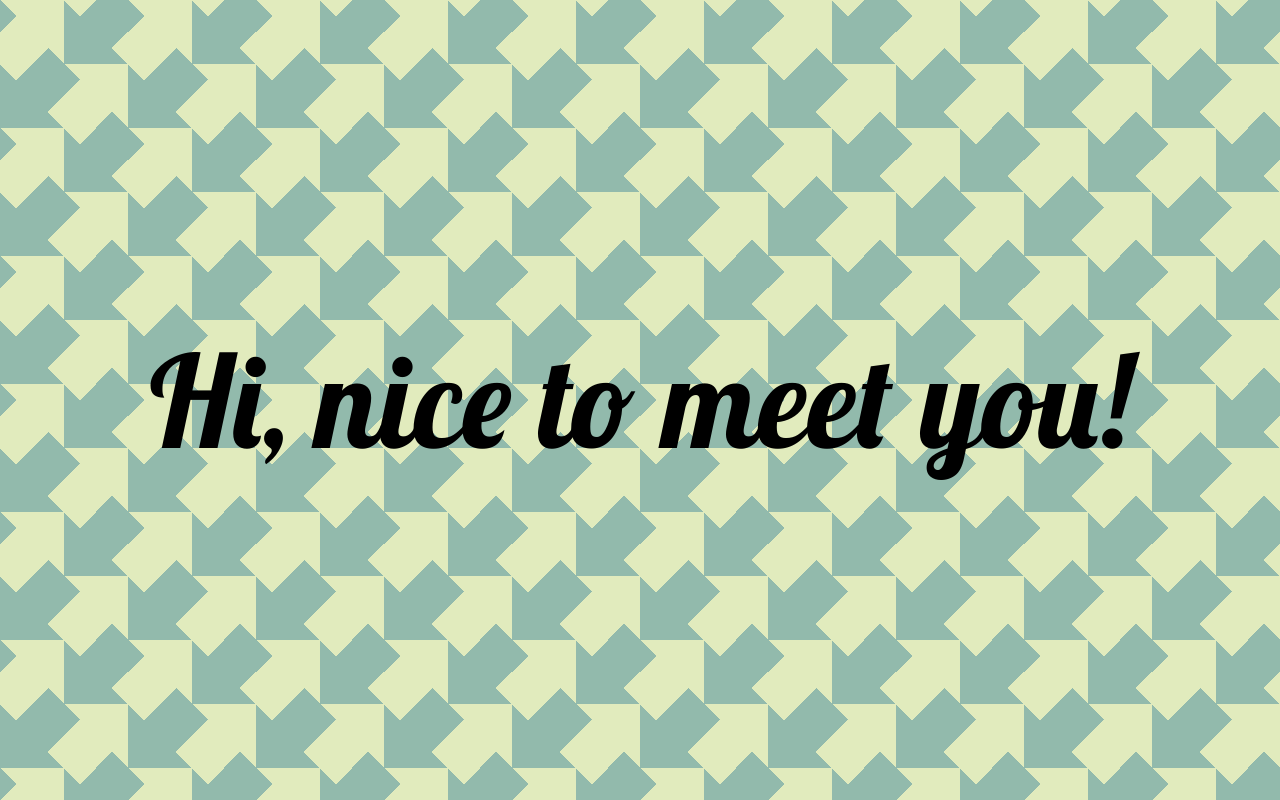
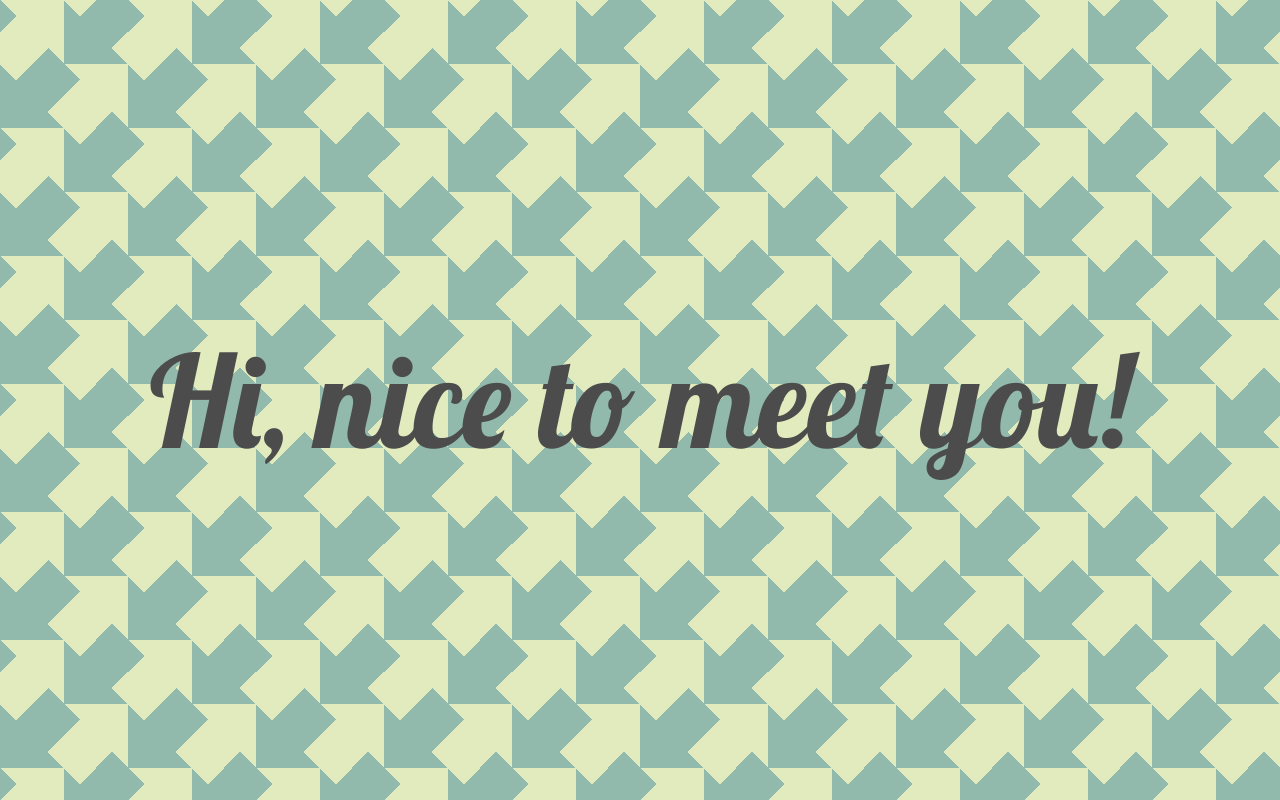
Before and after one commit to robinmetral/gatsby-theme-oss, a Gatsby site: page / in a window 1280 px wide. Built offline with nearby package versions, Linux system fonts and the light colour scheme; Gatsby itself is replaced by a stand-in of ours.

Commit message:
Use a siteMetadata variable to set message color

```diff
--- a/gatsby-config.js
+++ b/gatsby-config.js
@@ -3,6 +3,7 @@ module.exports = {
     title: "Robin's site",
     description: "My description",
     message: "Hi, nice to meet you!",
+    color: "#4c4c4c",
     typeface: "Lobster"
   },
   plugins: [
--- a/src/pages/index.js
+++ b/src/pages/index.js
@@ -14,6 +14,7 @@ const IndexPage = ({ data }) => (
     <h1
       style={{
         fontFamily: data.site.siteMetadata.typeface,
+        color: data.site.siteMetadata.color,
       }}
     >{ data.site.siteMetadata.message }</h1>
   </>
@@ -28,6 +29,7 @@ export const query = graphql`
         title
         description
         message
+        color
         typeface
       }
     }
```
